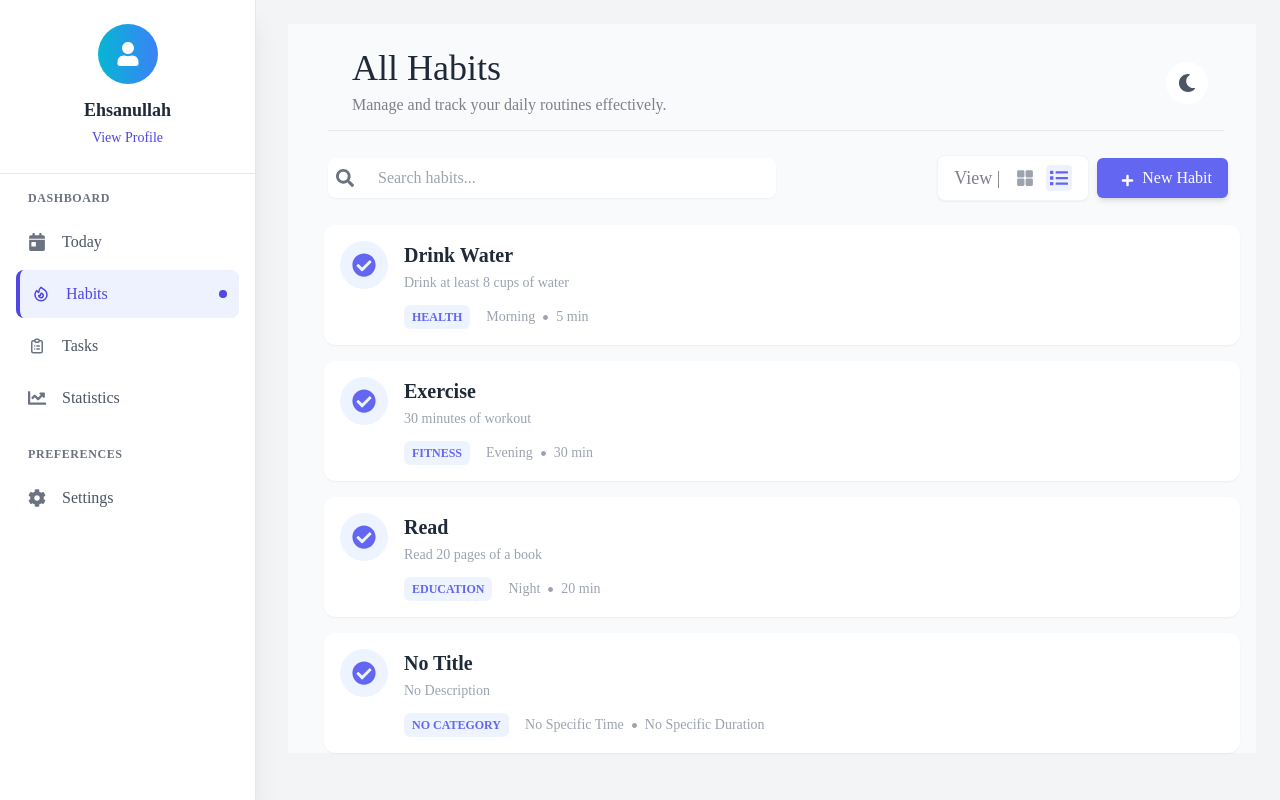
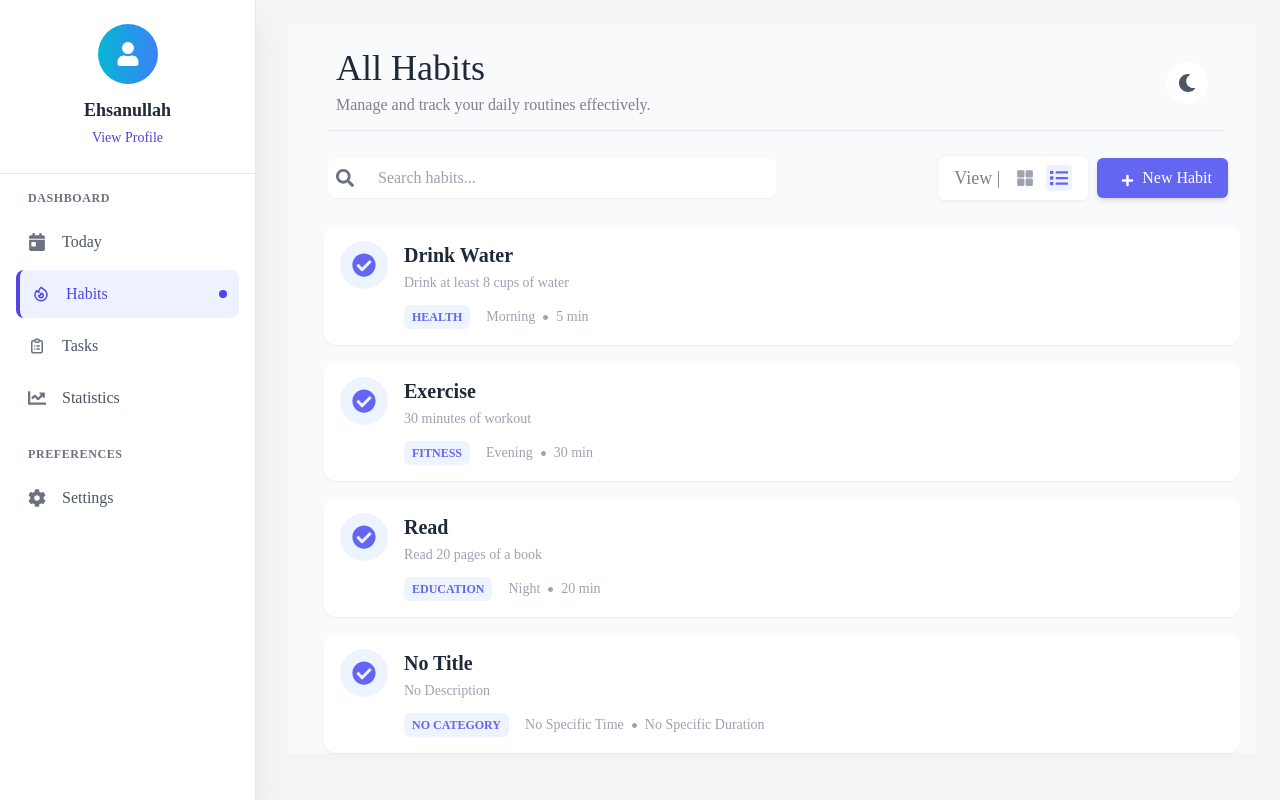
Before and after one commit to AbdulQaharRahmani/HabitTracker, a React (Vite) app in the folder frontend/: page /habits in a window 1280 px wide. Built offline with nearby package versions, Linux system fonts and the light colour scheme.

Commit message:
style: margin left decreased #36

```diff
--- a/frontend/src/components/Header.jsx
+++ b/frontend/src/components/Header.jsx
@@ -1,6 +1,6 @@
 export default function Header () {
     return (
-        <div className="ml-[3rem] mt-[1rem] leading-[18px]">
+        <div className="ml-[2rem] mt-[1rem] leading-[18px]">
             <h1 className="text-4xl text-black my-2">All Habits</h1>
             <p className="text-gray">Manage and track your daily routines effectively.</p>
         </div>
```
